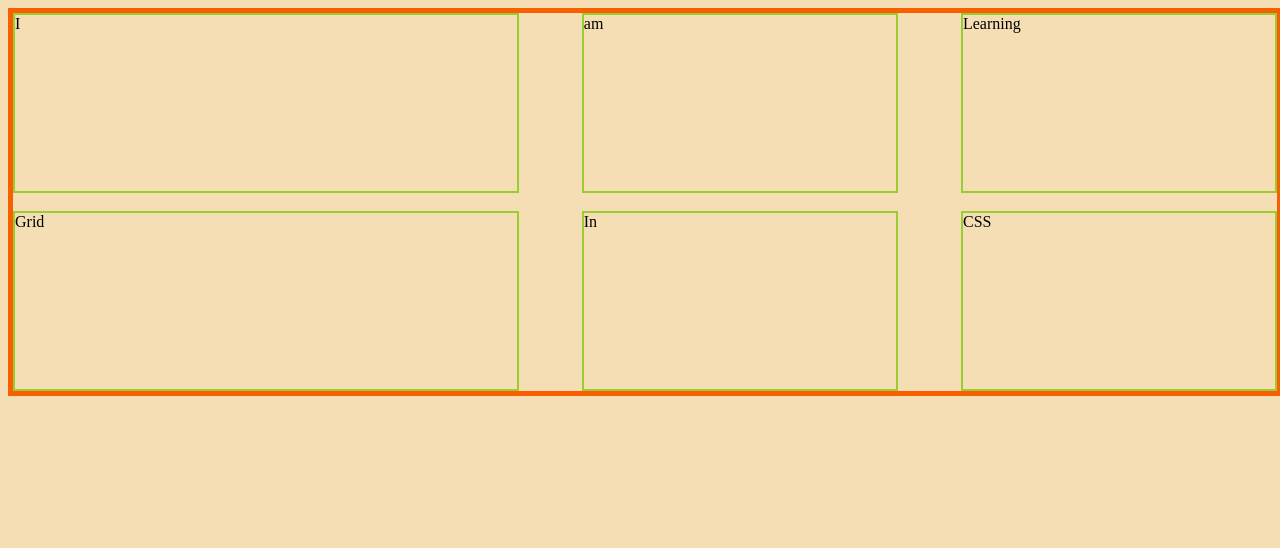
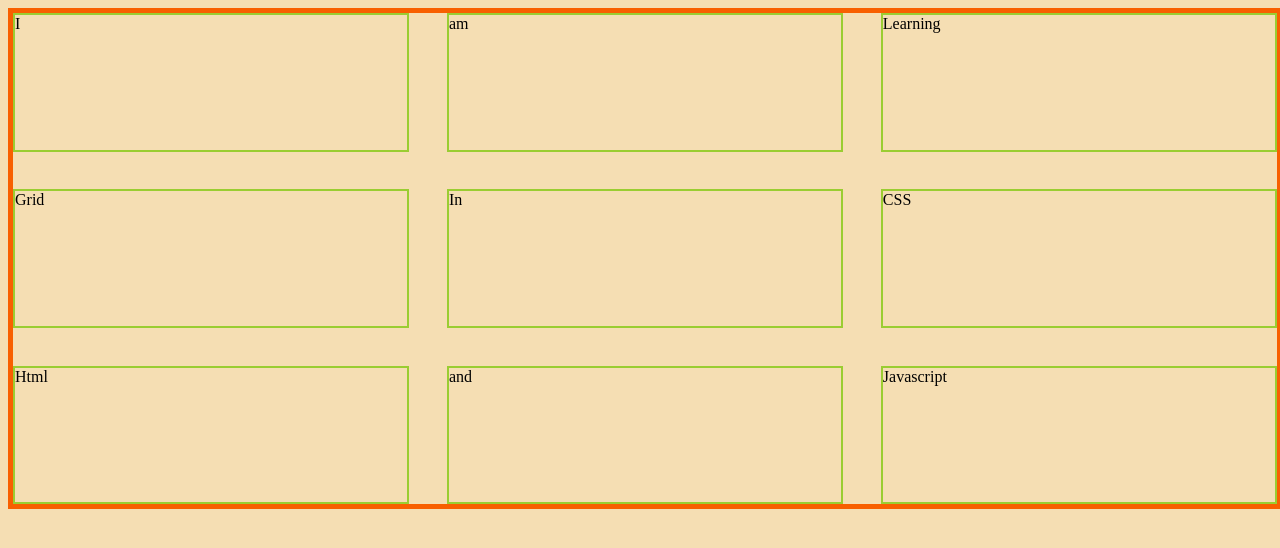
Before and after one commit to murtazatanveer/HTML-CSS-JAVASCRIPT, a plain HTML site: page Html and CSS Fundamentals/Grid/grid.html in a window 1280 px wide. Drawn offline with Linux system fonts and the light colour scheme.

Commit message:
Aligning Grid Items and Tracks.

```diff
--- a/Html and CSS Fundamentals/Grid/grid.html
+++ b/Html and CSS Fundamentals/Grid/grid.html
@@ -14,6 +14,9 @@
       <div class="grid">Grid</div>
       <div class="in">In</div>
       <div class="css">CSS</div>
+      <div class="html">Html</div>
+      <div class="and">and</div>
+      <div class="js">Javascript</div>
     </div>
   </body>
 </html>
--- a/Html and CSS Fundamentals/Grid/style.css
+++ b/Html and CSS Fundamentals/Grid/style.css
@@ -4,16 +4,57 @@ body {
 
 .parent {
   display: grid;
-  grid-template-columns: 40% 25% 25%;
-  gap: 5%;
+  /* grid-template-columns: 15% 15% 15%;
+  grid-template-rows: 15% 15% 15%; */
+  /* gap: 5%; */
+  grid-template-columns: repeat(3, 1fr);
+  grid-template-rows: repeat(3, 1fr);
+  gap: 1cm;
+  /* row-gap: 30px; */
   border: 5px solid rgb(248, 95, 0);
   width: 100%;
-  height: 10cm;
+  height: 13cm;
+  /* align-content: center;
+  justify-content: center;
+  align-items: center;
+  justify-items: center; */
 }
+
+/* .parent:hover {
+  background-color: brown;
+  color: white;
+  gap: 3.5cm;
+  transition: 2s all;
+} */
 
 div > div {
   border: 2px solid yellowgreen;
 }
+
+/* .am {
+  align-self: center;
+  justify-self: end;
+} */
+
+/* .css {
+  grid-row: 1/3;
+  grid-column: 3;
+}
+
+.html {
+  grid-column: 1 / span 2;
+  grid-row: 3;
+} */
+
+/* .and {
+  grid-row: 2/3;
+  grid-column: 2/3;
+} */
+
+/* .js {
+  grid-column: 1/2;
+  grid-row: 1/2;
+} */
 
 /* .parent:hover {
   gap: 0;
```
Also changed, not shown: Html and CSS Fundamentals/FlexBox/flexBox.html (+3 -3 lines).
